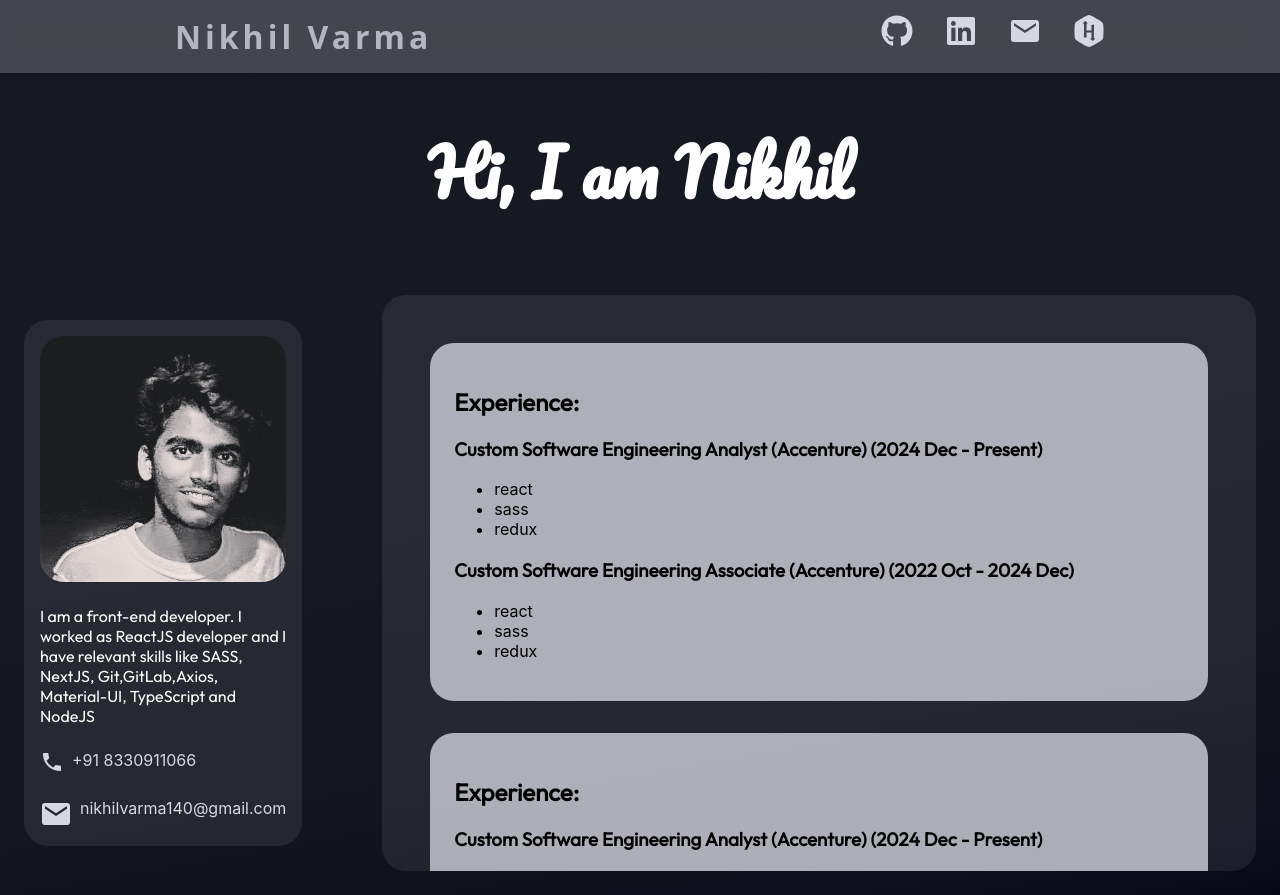
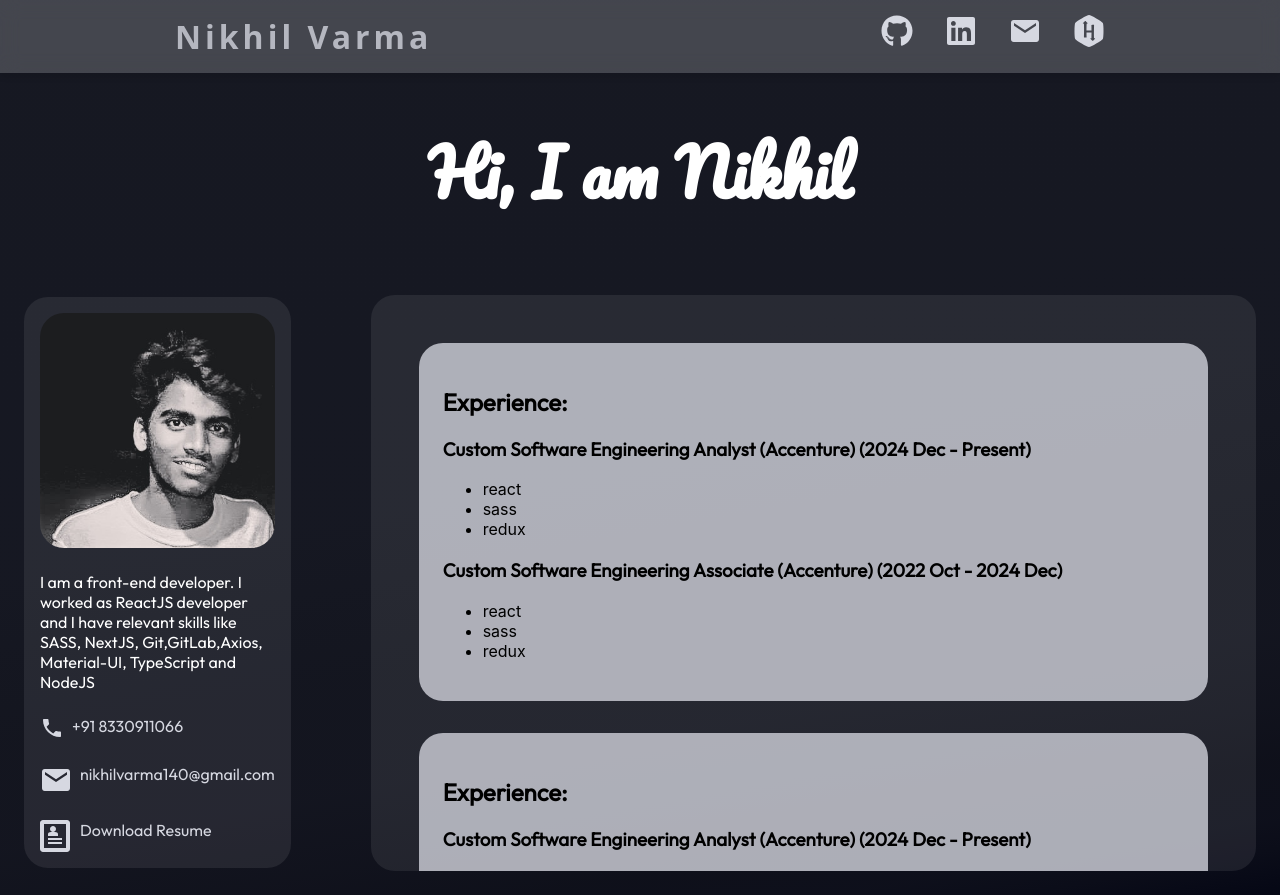
Before and after one commit to nikhilvarma140/personal_portfolio, a React (Create React App) app: page / in a window 1280 px wide. Built offline with nearby package versions, Linux system fonts and the light colour scheme; a web font is replaced by a local one.

Commit message:
added resume download link

```diff
--- a/src/components/Card.jsx
+++ b/src/components/Card.jsx
@@ -2,10 +2,14 @@ import React from "react";
 import "./card.css"
 import PhoneIcon from "@mui/icons-material/Phone";
 import { IoMdMail } from "react-icons/io";
+import { ImProfile } from "react-icons/im";
+
 
 import image from "./../assets/image.jpeg"
 import profile1 from "./../assets/profile2.jpeg"
 const Card = ()=>{
+    const resumeLink  = '12lYXkgFWUJvCzeUkcaKerNAFwFlBTnWb';
+    const driveLink = `https://drive.google.com/uc?export=download&id=${resumeLink}`;
     return(<>
     <div className="card">
         <div className="img_wrapper">
@@ -36,6 +40,20 @@ const Card = ()=>{
         nikhilvarma140@gmail.com
       </a>
         </div>
+        <div className="call">
+        <a href={driveLink} style={{ textDecoration: "none", color: "#d6d8e1" }} download={"nikhil_resume.pdf"}>
+        <ImProfile
+            style={{
+              fontSize: "2rem",
+              color:  "#d6d8e1",
+              cursor: "pointer",
+            }}
+            onClick={() => (driveLink)}
+
+          />
+          Download Resume
+          </a>
+        </div>
 
     </div>
     </>);
--- a/src/components/card.css
+++ b/src/components/card.css
@@ -25,11 +25,21 @@ img{
     display: flex;
     text-align: center;
     gap: .5rem;
+    font-family: "Outfit", sans-serif;;
+    font-weight: 400;
+}
+
+.call:hover{
+    opacity: 0.7;
+    transform: scale(.95);
+    transition: 0.2s ease-in-out;
 }
 .call a{
     display: flex;
     text-align: center;
     gap: .5rem;
+    font-family: "Outfit", sans-serif;;
+    font-weight: 400;
 }
 
 @media (min-width:767px) {
```
